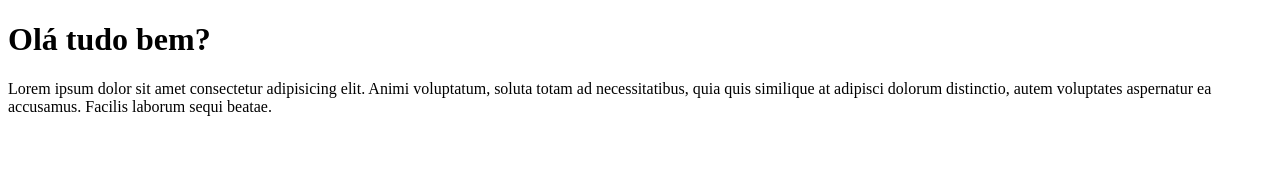
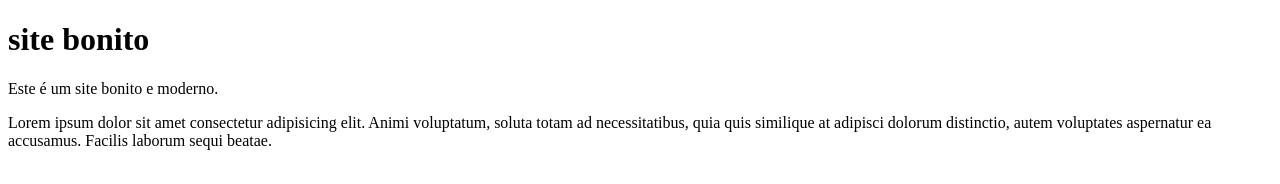
Before and after one commit to Cleb1nh0/test, a plain HTML site: page index.htm in a window 1280 px wide. Drawn offline with Linux system fonts and the light colour scheme.

Commit message:
titulo e o texto foi alterado

```diff
--- a/index.htm
+++ b/index.htm
@@ -6,7 +6,8 @@
     <title>Document</title>
 </head>
 <body>
-    <h1>Olá tudo bem?</h1>
+    <h1>site bonito</h1>
+    <p>Este é um site bonito e moderno.</p>
     <p>Lorem ipsum dolor sit amet consectetur adipisicing elit. Animi voluptatum, soluta totam ad necessitatibus, quia quis similique at adipisci dolorum distinctio, autem voluptates aspernatur ea accusamus. Facilis laborum sequi beatae.</p>
 
 </body>
```
